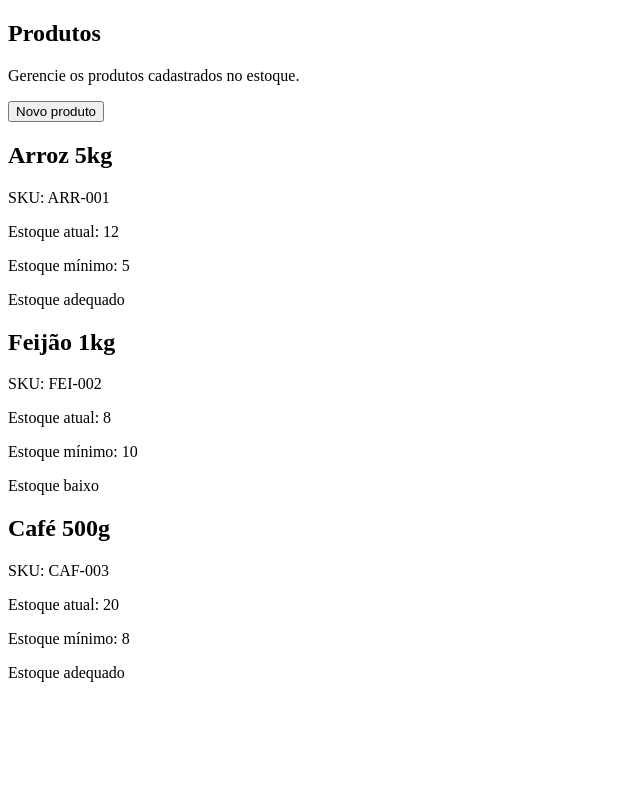
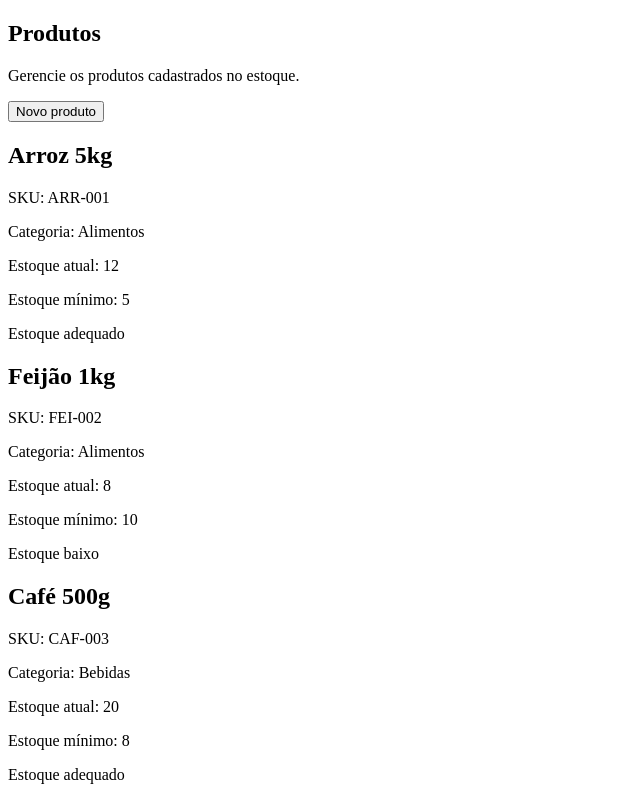
Before and after one commit to TechVibe026/NoEstoque, an Angular app in the folder frontend/: page /produtos in a window 1280 px wide. Shown: the whole page, without its empty margins (0-640 px from the left). Built offline with nearby package versions, Linux system fonts and the light colour scheme.

Commit message:
feat: adiciona categoria aos produtos

```diff
--- a/frontend/src/app/pages/produtos/produtos.html
+++ b/frontend/src/app/pages/produtos/produtos.html
@@ -14,6 +14,7 @@
   <div class="produto">
     <h2>{{ produto.nome }}</h2>
     <p>SKU: {{ produto.sku }}</p>
+    <p>Categoria: {{ produto.categoria }}</p>
     <p>Estoque atual: {{ produto.estoque }}</p>
     <p>Estoque mínimo: {{ produto.estoqueMinimo }}</p>
     @if (produto.estoque < produto.estoqueMinimo) {
--- a/frontend/src/app/pages/produtos/produtos.ts
+++ b/frontend/src/app/pages/produtos/produtos.ts
@@ -4,6 +4,8 @@ interface Produto {
   sku: string;
   estoque: number;
   estoqueMinimo: number;
+  categoria: string;
+
 }
 
 
@@ -18,18 +20,21 @@ produtos: Produto[] = [
   {
     nome: 'Arroz 5kg',
     sku: 'ARR-001',
+    categoria: 'Alimentos',
     estoque: 12,
     estoqueMinimo: 5,
   },
   {
     nome: 'Feijão 1kg',
     sku: 'FEI-002',
+    categoria: 'Alimentos',
     estoque: 8,
     estoqueMinimo: 10,
   },
   {
     nome: 'Café 500g',
     sku: 'CAF-003',
+    categoria: 'Bebidas',
     estoque: 20,
     estoqueMinimo: 8,
   },
```
